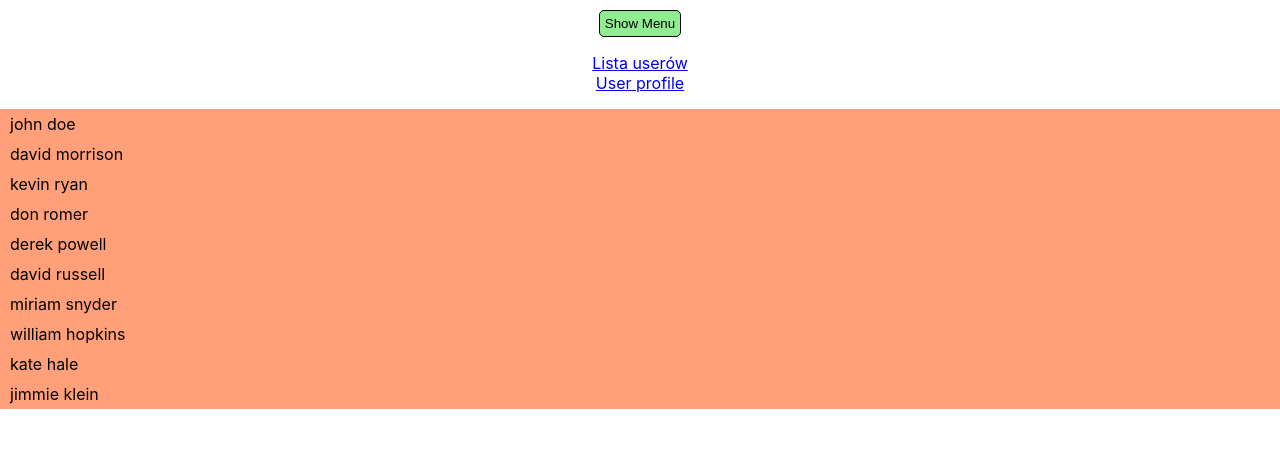
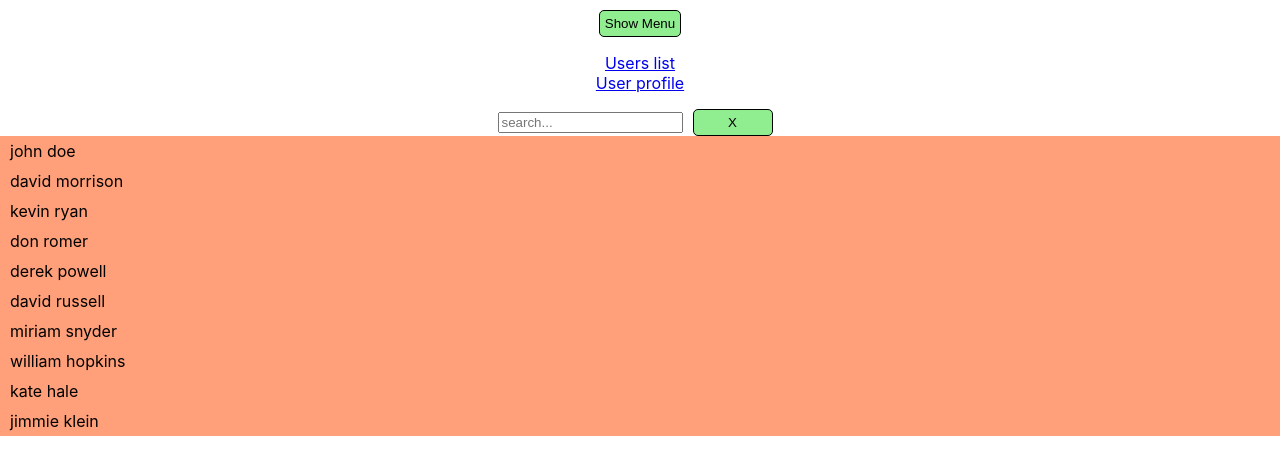
Before and after one commit to pioteres/ch5, a React (Create React App) app: page /users in a window 1280 px wide. Shown: the top 474 px of the page. Built offline with nearby package versions, Linux system fonts and the light colour scheme.

Commit message:
add UserSearch component

```diff
--- a/src/components/Users/UserSearch.js
+++ b/src/components/Users/UserSearch.js
@@ -0,0 +1,24 @@
+import React from 'react';
+
+
+const UserSearch = React.forwardRef(({ handleEnterDown, handleClick }, ref) => {
+  const handleSubmit = (e) => e.preventDefault();
+
+  return (
+    <div>
+      <form onSubmit={handleSubmit}>
+        <input
+          ref={ref}
+          placeholder="search..."
+          type="text"
+          name="search"
+          onKeyDown={handleEnterDown}
+        ></input>
+        <button type="reset" onClick={handleClick} >X</button>
+      </form>
+
+    </div>
+  );
+});
+
+export default UserSearch;
--- a/src/components/Users/UsersContainer.js
+++ b/src/components/Users/UsersContainer.js
@@ -1,11 +1,13 @@
-import { useEffect, useState } from 'react';
-import { UsersList, User } from '.';
+import React, { useEffect, useState, useRef } from 'react';
+import { UsersList, User, UserSearch } from '.';
 import { Switch, Route, NavLink } from 'react-router-dom';
 
 const UsersContainer = () => {
   const [users, setUsers] = useState([]);
+  const [usersFromApi, setUsersFromApi] = useState();
   const [user, setUser] = useState();
   const [activeElem, setActiveElem] = useState();
+  const ref = useRef();
 
   const getData = () => {
     fetch('./users.json', {
@@ -15,15 +17,42 @@ const UsersContainer = () => {
       },
     })
       .then((response) => response.json())
-      .then((data) => setUsers(data))
-      .catch((err) => {
-        console.log(err);
-      });
+      .then((data) => {
+        setUsersFromApi(data);
+        setUsers(data);
+      })
+      .catch((err) => {});
   };
 
   const handleSetUser = (selectedUser, e) => {
     setActiveElem(selectedUser.id);
     setUser(selectedUser);
+  };
+
+  const filterData = (e) => {
+    const searchValue = e.target.value.toLowerCase();
+    let filteredUsers = usersFromApi;
+    if (searchValue) {
+      filteredUsers = filteredUsers.filter((elem) => {
+        if (
+          elem.name.firstname.toLowerCase().includes(searchValue) ||
+          elem.name.lastname.toLowerCase().includes(searchValue)
+        )
+          return elem;
+        else return null;
+      });
+    }
+    setUsers(filteredUsers);
+  };
+  const handleEnterDown = (e) => {
+    if (e.key === 'Enter') {
+      filterData(e);
+    }
+  };
+
+  const handleClick = () => {
+    setUsers(usersFromApi);
+    ref.current.value = null;
   };
 
   useEffect(() => {
@@ -34,20 +63,31 @@ const UsersContainer = () => {
     <div>
       <ul style={{ padding: '0 10px' }}>
         <li>
-          <NavLink to="/users">Lista userów</NavLink>
+          <NavLink to="/users">Users list</NavLink>
         </li>
         <li>
           <NavLink to="/user-profile">User profile</NavLink>
         </li>
       </ul>
-
+      <UserSearch
+            ref={ref}
+            handleEnterDown={handleEnterDown}
+            handleClick={handleClick}
+          />
       <Switch>
         <Route path="/users">
-          <UsersList users={users} handleSetUser={handleSetUser} activeElem={activeElem} />
+          <UsersList
+            users={users}
+            handleSetUser={handleSetUser}
+            activeElem={activeElem}
+          />
         </Route>
         <Route path="/user-profile">
-          {user &&
-          <User user={user} />}
+          {user ? (
+            <User user={user} />
+          ) : (
+            <p>Please, select user from Users list</p>
+          )}
         </Route>
       </Switch>
     </div>
```
